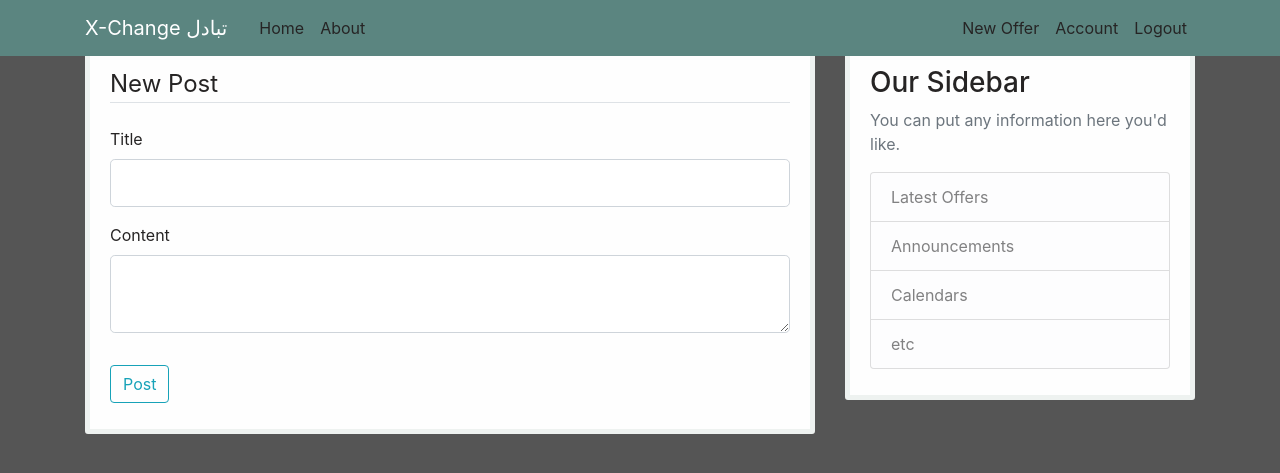
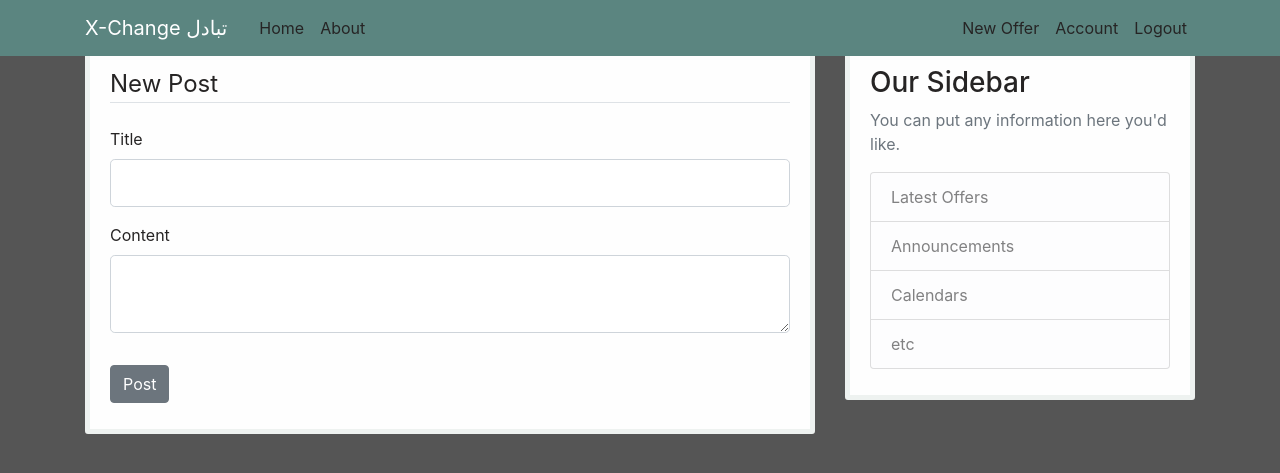
Before and after one commit to yara89/My_Apppy, a Flask app: page /post/new in a window 1280 px wide. Shown: the top 473 px of the page. Run offline with Flask 2, Linux system fonts and the light colour scheme; a user stored in the database is signed in; some libraries are stand-ins or nearby versions.

Commit message:
Update create_post.html
buttons and blueprint

```diff
--- a/tabadol/templates/create_post.html
+++ b/tabadol/templates/create_post.html
@@ -33,7 +33,7 @@
                 </div>
             </fieldset>
             <div class="form-group">
-                {{ form.submit(class="btn btn-outline-info") }}
+                {{ form.submit(class="btn btn-secondary") }}
             </div>
         </form>
     </div>
```
